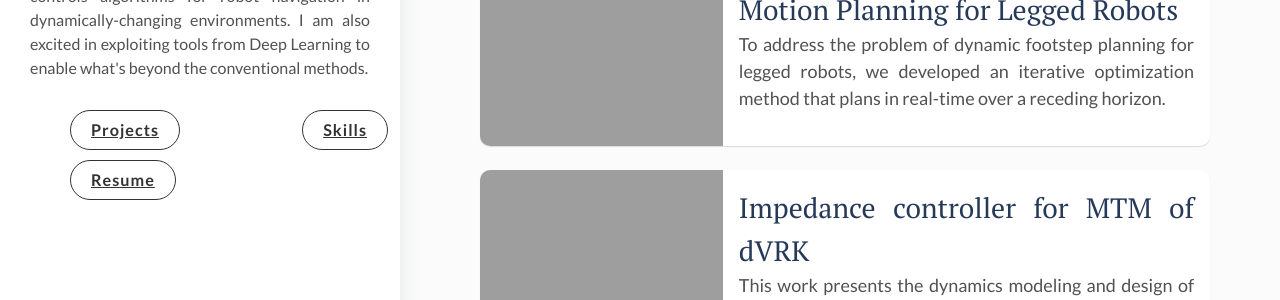
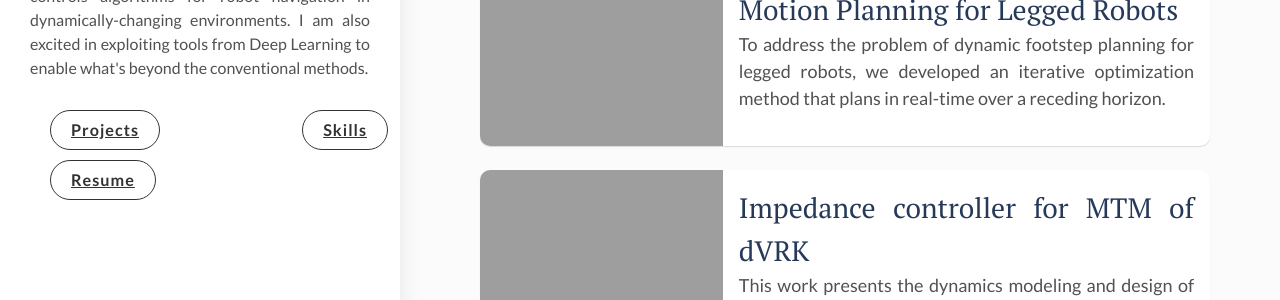
Before and after one commit to sapan-ostic/sapan-ostic.github.io, a Jekyll site: the page built from index.html, in a window 1280 px wide. Shown: the part 409-709 px from the top of the page. Built offline with Jekyll 4.4.1, drawn with Linux system fonts in a browser that asks for light colours; the list of posts is cut into pages by our own code.

Commit message:
Sequenced

```diff
--- a/assets/css/main.css
+++ b/assets/css/main.css
@@ -1028,8 +1028,9 @@ nav {
 
 
 .navigation-wrapper{
-  padding-left : 20px;
+  padding-left : 0px;
   display: block;
+  padding-inline-start: 0px;
 }
 
 .navigation__item {
```
